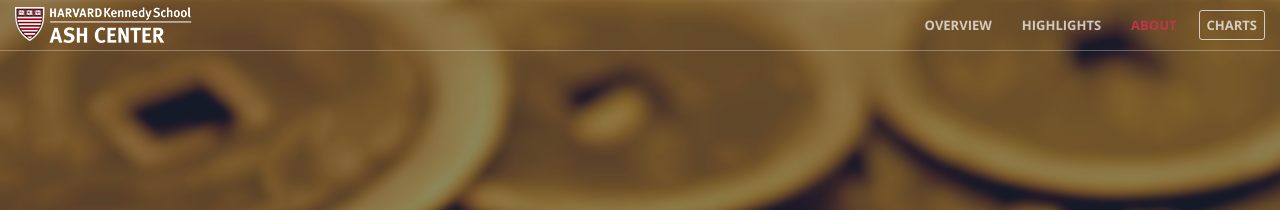
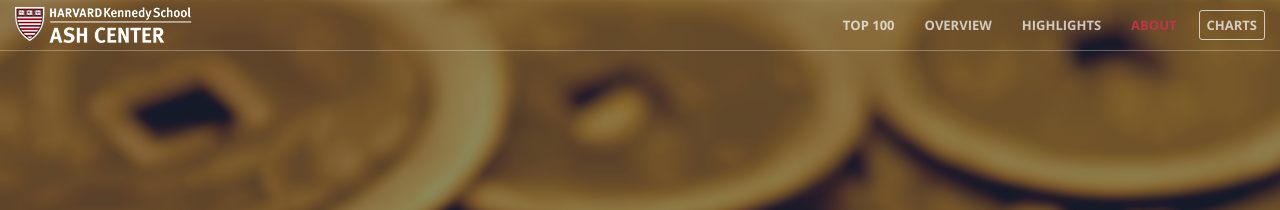
Before and after one commit to Solomon/china-gives, a Jekyll site: the page built from index.html, in a window 1280 px wide. Shown: the top 210 px of the page. Built offline with Jekyll 4.4.1, drawn with Linux system fonts in a browser that asks for light colours; some of the changed text lies outside the part shown.

Commit message:
added footer

```diff
--- a/_config.yml
+++ b/_config.yml
@@ -5,9 +5,7 @@
   in China in the year 2015. Research was conducted by Ash Center
   at Harvard Kenndedy School.
 baseurl: "" # the subpath of your site, e.g. /blog/
-url: "http://yourdomain.com" # the base hostname & protocol for your site
-twitter_username: jekyllrb
-github_username:  jekyll
+url: "http://mizurnix.github.io/china-gives" # the base hostname & protocol for your site
 
 # Build settings
 markdown: kramdown
--- a/_includes/footer.html
+++ b/_includes/footer.html
@@ -1,8 +1,11 @@
 <footer class="site-footer">
   <div class="container">
-    <div class="row">
-      <div class="col-lg-12">
-        <a href="">Codebleed Family</a> represents
+    <div class="row text-center">
+      <div class="col-sm-6">
+        <p>Ash Center, Harvard Kennedy School - 2015 ©</p>
+      </div>
+      <div class="col-md-6">
+        <img src="img/HKSlogo_ash_lg.png">
       </div>
     </div>
   </div>
--- a/_includes/header.html
+++ b/_includes/header.html
@@ -14,6 +14,9 @@
         <!-- Collect the nav links, forms, and other content for toggling -->
         <div class="collapse navbar-collapse" id="bs-example-navbar-collapse-1">
             <ul class="nav navbar-nav navbar-right">
+                <li>
+                    <a class="page-scroll" href="#rankings">Top 100</a>
+                </li>
                 <li>
                     <a class="page-scroll" href="#overview">Overview</a>
                 </li>
--- a/css/site.css
+++ b/css/site.css
@@ -168,7 +168,7 @@
 }
 
 
-/* Header */
+/* Header (used only on main page) */
 
 .lrn-mr-btn {
     color: rgba(255,255,255,.7);
@@ -182,6 +182,13 @@
 
 .lrn-mr-btn:hover, .lrn-mr-btn:focus {
     color: rgba(255,255,255,1);
+}
+
+/* Footer */
+
+footer.site-footer {
+    padding: 50px 0;
+
 }
 
 /* Main page sections */
```
Also changed, not shown: img/HKSlogo_ash_lg.png (added).
